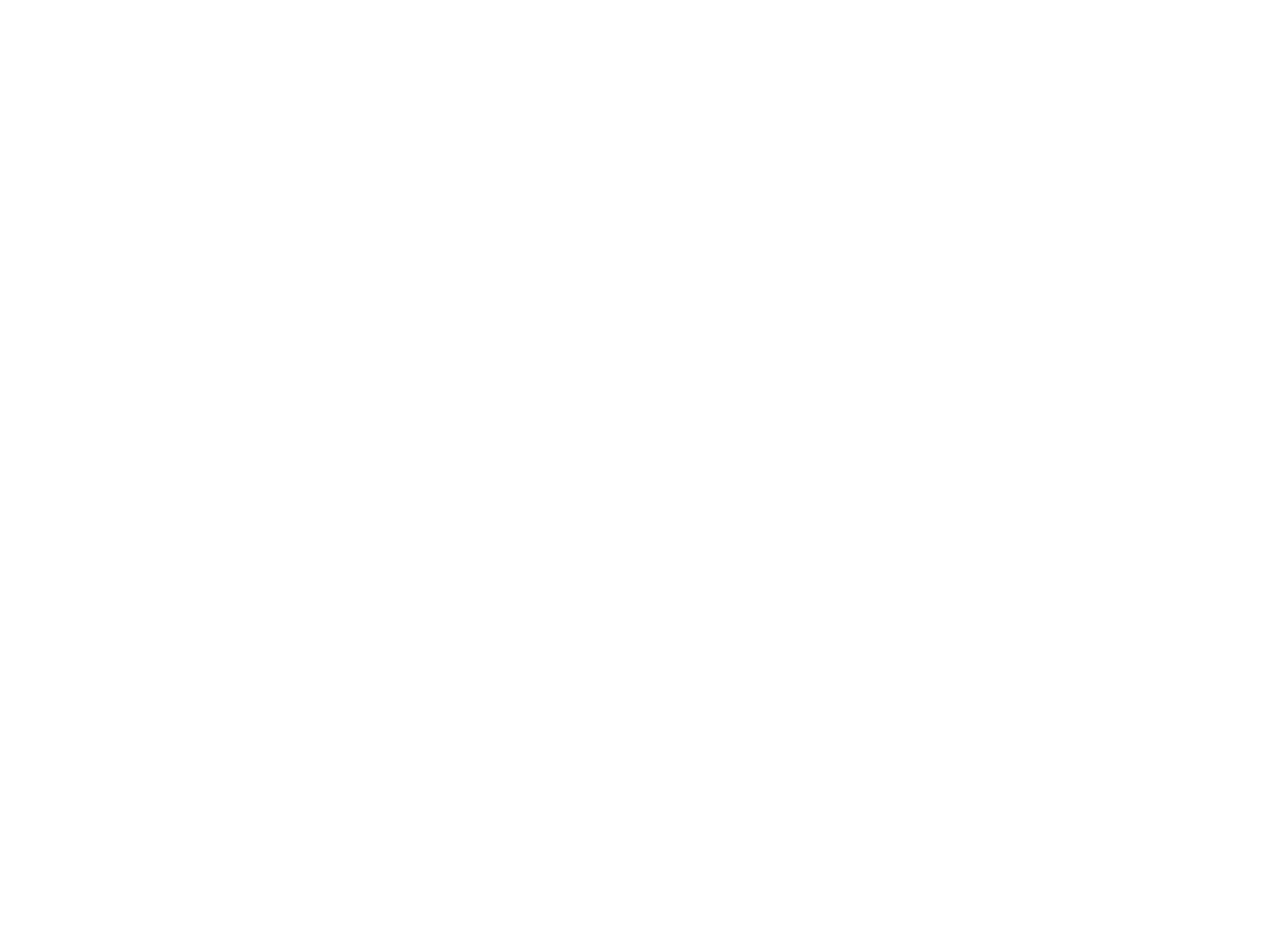
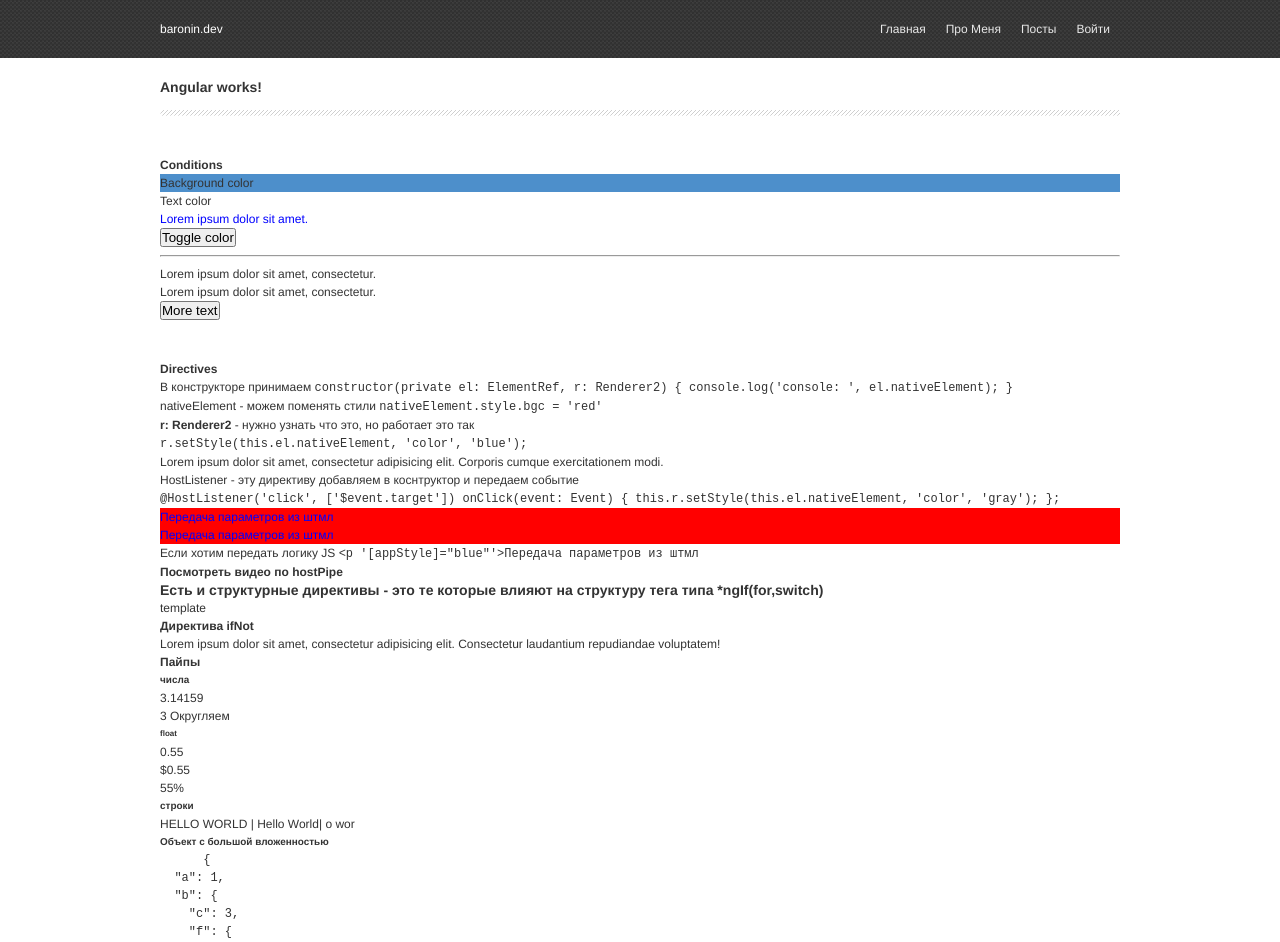
Before and after one commit to baronin/angular-blog, an Angular app: page /angular in a window 1280 px wide. Before the commit this address led to /. Shown: the top 942 px of the page. Before the commit the page ends 800 px from the top, so only its background shows below. Built offline with nearby package versions, Linux system fonts and the light colour scheme.

Commit message:
Work with lesson twelve, pipes and directives

```diff
--- a/src/app/app.routing.ts
+++ b/src/app/app.routing.ts
@@ -5,12 +5,14 @@
 import {MainComponent} from './pages/main/main.component';
 import {PostsComponent} from './pages/posts/posts.component';
 import {AboutComponent} from './pages/about/about.component';
+import {AngularComponent} from './pages/angular/angular.component';
 
 export const AppRoutes: Routes = [
   { path: '', component: MainComponent },
   { path: 'login', component: LoginComponent },
   { path: 'myPosts', component: PostsComponent },
   { path: 'about', component: AboutComponent },
+  { path: 'angular', component: AngularComponent },
 ];
 
 export const ROUTING: ModuleWithProviders<any> = RouterModule.forRoot(AppRoutes);
--- /dev/null
+++ b/src/app/directives/if-not.directive.ts
@@ -0,0 +1,16 @@
+import {Directive, Input, TemplateRef, ViewContainerRef} from '@angular/core';
+
+@Directive({
+  selector: '[appIfNot]'
+})
+export class IfNotDirective {
+  constructor(private templateRef: TemplateRef<any>,
+              private viewContainer: ViewContainerRef) {}
+  @Input('appIfNot') set ifNot(condition: boolean) {
+    if (!condition) {
+      this.viewContainer.createEmbeddedView(this.templateRef);
+    } else {
+      this.viewContainer.clear();
+    }
+  };
+}
--- /dev/null
+++ b/src/app/directives/style.directive.ts
@@ -0,0 +1,46 @@
+import {Directive, ElementRef, Input, HostListener, Renderer2} from '@angular/core';
+
+interface Style {
+  border?: string,
+  fontWeight?: string,
+}
+
+@Directive({
+  selector: '[appStyle]'
+})
+
+export class StyleDirective {
+  @Input('appStyle') color = 'pink';
+  @Input() fontWeight = 'normal';
+  @Input() dStyles: Style;
+
+/*
+ это не работает
+  @Input() dStyles = {
+    border?: string,
+    fontWeight?: string,
+  };  */
+
+  constructor(private el: ElementRef, private r: Renderer2) {
+    r.setStyle(this.el.nativeElement, 'color', 'blue');
+    el.nativeElement.style.backgroundColor = 'red';
+  }
+
+  @HostListener('click', ['$event.target']) onClick(event: Event): any {
+    this.r.setStyle(this.el.nativeElement, 'color', this.color);
+    console.log('event: ', event);
+  }
+  @HostListener('mouseenter', ['$event.target']) onEnter(event: Event): any {
+    this.r.setStyle(this.el.nativeElement, 'color', this.color);
+    this.r.setStyle(this.el.nativeElement, 'fontWeight', this.fontWeight);
+    this.r.setStyle(this.el.nativeElement, 'fontWeight', this.dStyles.fontWeight);
+    this.r.setStyle(this.el.nativeElement, 'fontWeight', this.dStyles.border);
+    console.log('event: ', event);
+  }
+  @HostListener('mouseleave', ['$event.target']) onLeave(event: Event): any {
+    this.r.setStyle(this.el.nativeElement, 'color', null);
+    this.r.setStyle(this.el.nativeElement, 'fontWeight', null);
+    this.r.setStyle(this.el.nativeElement, 'border', null);
+    console.log('event: ', event);
+  }
+}
--- /dev/null
+++ b/src/app/pages/angular/angular.component.html
@@ -0,0 +1,72 @@
+<app-header></app-header>
+<section>
+  <div class="container">
+    <h1 class="title-main">Angular works!</h1>
+  </div>
+</section>
+<section>
+  <div class="container">
+    <h4>Conditions</h4>
+    <div [ngStyle]="{background: backgroundToggle ? '#effeb9' : '#4d8fcb'}">Background color</div>
+    <p [ngClass]="{blue: backgroundToggle === true, '#effeb9': !backgroundToggle}">Text color</p>
+    <p [class.blue]="!backgroundToggle" [class.red]="backgroundToggle">Lorem ipsum dolor sit amet.</p>
+    <button (click)="backgroundToggle = !backgroundToggle">Toggle color</button>
+    <hr>
+    <p *ngIf="toggle; else otherText">Lorem ipsum dolor sit amet, consectetur.</p>
+    <ng-template #otherText><p>Lorem ipsum dolor sit amet, consectetur adipisicing elit. Pariatur, voluptatem?</p></ng-template>
+    <p *ngIf="toggle">Lorem ipsum dolor sit amet, consectetur.</p>
+    <button (click)="toggle = !toggle">More text</button>
+  </div>
+</section>
+<section>
+  <div class="container">
+    <h4>Directives</h4>
+    <p>В конструкторе принимаем <code>constructor(private el: ElementRef, r: Renderer2) &#123;
+      console.log('console: ', el.nativeElement);
+      }</code>
+      </p>
+    <p>nativeElement - можем поменять стили <code>nativeElement.style.bgc = 'red'</code></p>
+    <p><b>r: Renderer2 </b>- нужно узнать что это, но работает это так </p>
+    <p> <code>r.setStyle(this.el.nativeElement, 'color', 'blue');</code></p>
+    <p>Lorem ipsum dolor sit amet, consectetur adipisicing elit. Corporis cumque exercitationem modi.</p>
+    <p>HostListener - эту директиву добавляем в коснтруктор и передаем событие</p>
+    <code>@HostListener('click', ['$event.target']) onClick(event: Event) &#123;
+      this.r.setStyle(this.el.nativeElement, 'color', 'gray');
+      };</code>
+    <p appStyle="yellow" fontWeight="bold" [dStyles]="{border: '1px solid blue', fontWeight: '100'}">Передача параметров из штмл</p>
+    <p appStyle="green" fontWeight="bold" [dStyles]="{border: '4px solid red', fontWeight: '600'}">Передача параметров из штмл</p>
+    <p>Если хотим передать логику JS
+      <code> &#60;p '&#91;арpStyle&#93;="blue"'>Передача параметров из штмл </code>
+    </p>
+    <h4>Посмотреть видео по hostPipe</h4>
+
+    <h3>Есть и структурные директивы - это те которые влияют на структуру тега типа *ngIf(for,switch)</h3>
+    <div>
+      <p *ngIf="isVisible">Lorem ipsum dolor sit amet, consectetur adipisicing elit. Est, ipsam.</p>
+      <ng-template [ngIf]="isVisibility">
+        <p>template</p>
+      </ng-template>
+    </div>
+
+    <h4>Директива ifNot</h4>
+    <p *appIfNot="!isVisibleIfNote">Lorem ipsum dolor sit amet, consectetur adipisicing elit. Consectetur laudantium repudiandae voluptatem!</p>
+
+    <h4>Пайпы</h4>
+    <h5>числа</h5>
+    <p>{{ pi | number: '1.1-5'}}</p>
+    <p>{{ pi | number: '1.0-0'}} Округляем</p>
+    <h6>float</h6>
+    <p>{{float}}</p>
+    <p>{{float | currency}}</p>
+    <p>{{float | percent}}</p>
+    <h5>строки</h5>
+    <p>{{ str | uppercase }} | {{ str | titlecase }}| {{ str | slice:4:9 }}</p>
+    <h5>Объект с большой вложенностью</h5>
+    <pre>
+      {{obj | json}}
+    </pre>
+
+    <h3>Custom Pipes</h3>
+    {{ 5 | mult }}
+  </div>
+</section>
--- /dev/null
+++ b/src/app/pages/angular/angular.component.scss
@@ -0,0 +1,4 @@
+section {
+  padding-top: 20px;
+  padding-bottom: 20px;
+}
--- /dev/null
+++ b/src/app/pages/angular/angular.component.ts
@@ -0,0 +1,33 @@
+import { Component, OnInit } from '@angular/core';
+
+@Component({
+  selector: 'app-angular',
+  templateUrl: './angular.component.html',
+  styleUrls: ['./angular.component.scss']
+})
+export class AngularComponent implements OnInit {
+  backgroundToggle = false;
+  toggle = true;
+  /* Для директив*/
+  isVisible = false;
+  isVisibleIfNote = true;
+  isVisibility = true;
+  /* пайпы */
+  pi: number = Math.PI;
+  str: string = 'hello world';
+  float: number = 0.55;
+  obj = {
+    a: 1,
+    b: {
+      c: 3,
+      f: {
+        d: 'test'
+      }
+    }
+  };
+  constructor() { }
+
+  ngOnInit(): void {
+  }
+
+}
--- /dev/null
+++ b/src/app/pipes/filter.pipe.ts
@@ -0,0 +1,17 @@
+import { Pipe, PipeTransform } from '@angular/core';
+import {Post} from '../pages/posts/posts.component';
+
+@Pipe({
+  name: 'filter',
+  pure: false,
+})
+export class FilterPipe implements PipeTransform {
+
+  transform(posts: Post[], search: string ): Post[] {
+    if (!search.trim()) {
+      return posts;
+    }
+    return posts.filter( post => post.title.toLocaleLowerCase().includes(search.toLocaleLowerCase()));
+  }
+
+}
--- /dev/null
+++ b/src/app/pipes/mult.pipe.ts
@@ -0,0 +1,12 @@
+import { Pipe, PipeTransform } from '@angular/core';
+
+@Pipe({
+  name: 'mult'
+})
+export class MultPipe implements PipeTransform {
+
+  transform(num: number, pow: number = 2): number {
+    return num * pow;
+  }
+
+}
```
Also changed, not shown: src/app/app.module.ts (+10 -0 lines).
